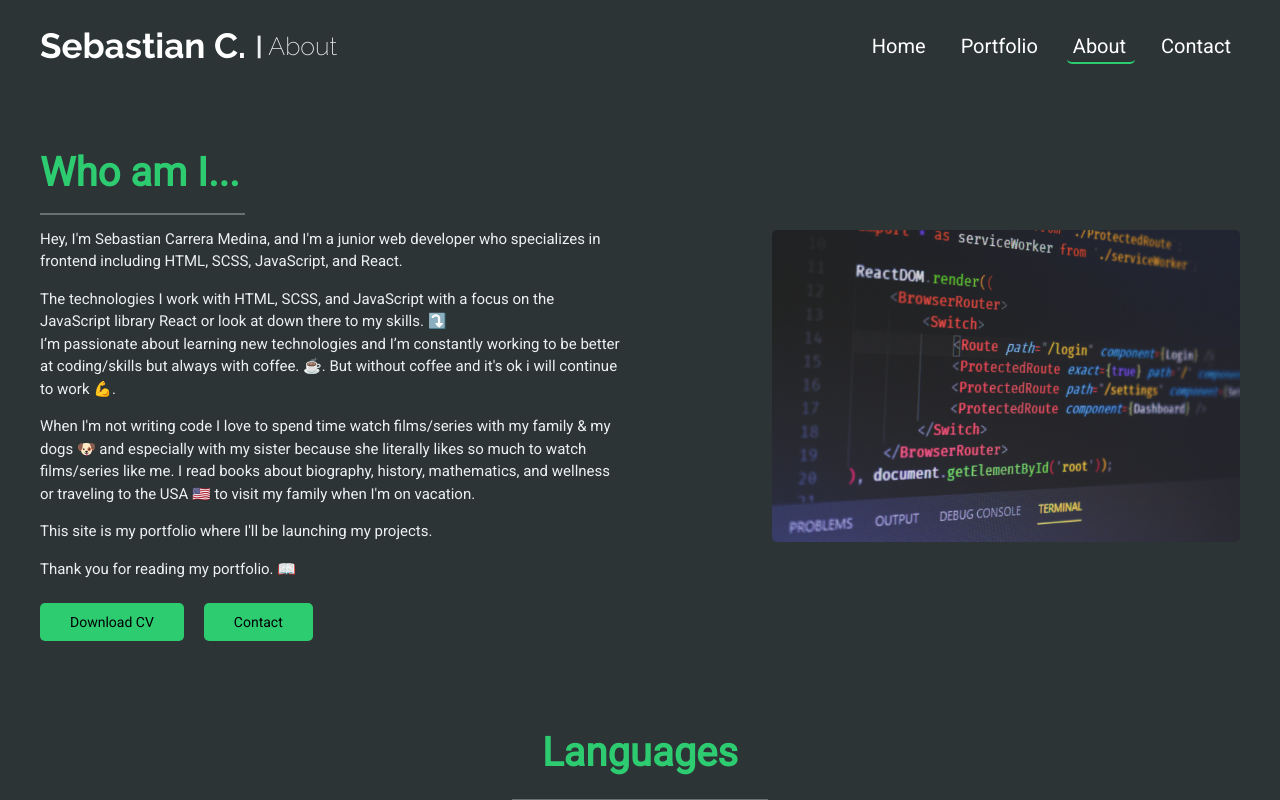
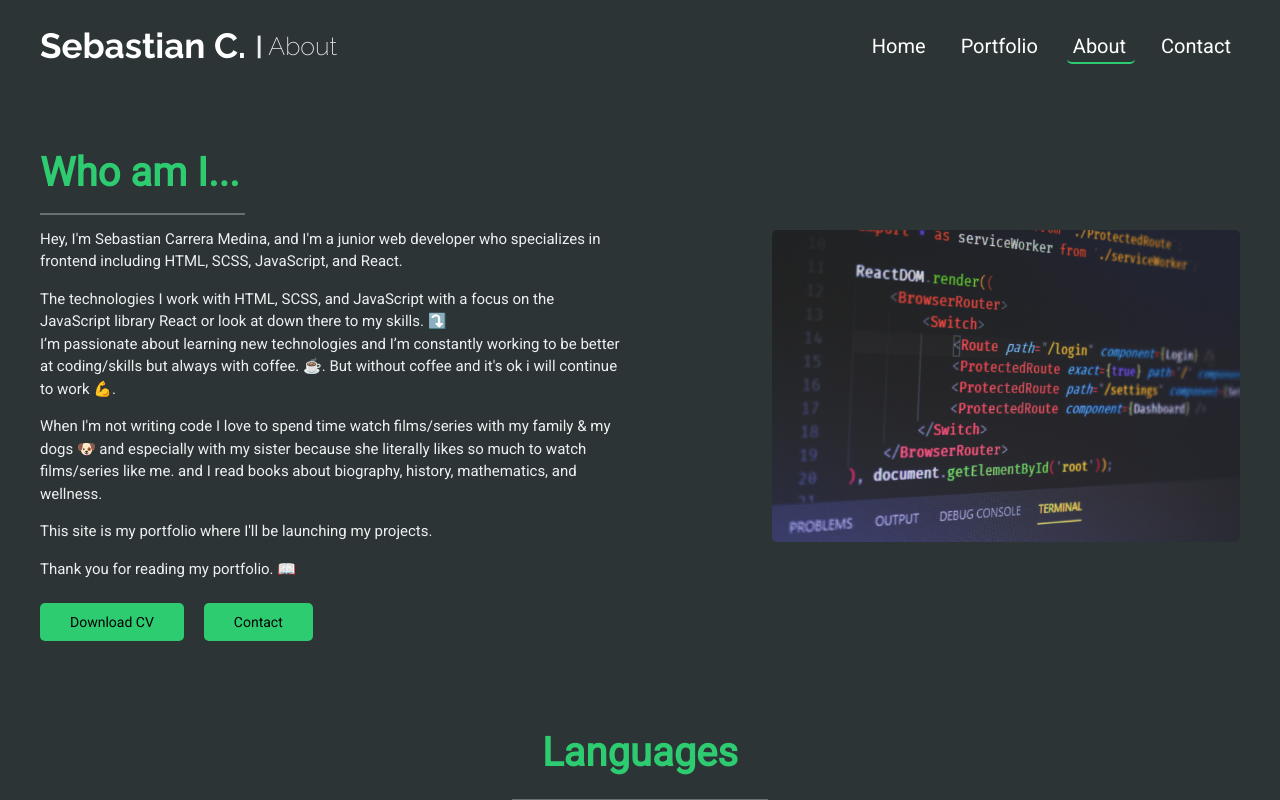
Before and after one commit to sebascarreram/portfolio, a React (Create React App) app in the folder frontend/: page /about in a window 1280 px wide. Shown: the top 800 px of the page. Built offline with nearby package versions, Linux system fonts and the light colour scheme.

Commit message:
Updated about

```diff
--- a/frontend/src/layout/About/About.js
+++ b/frontend/src/layout/About/About.js
@@ -29,8 +29,8 @@ const About = () => {
               <br />
               <p>
                 The technologies I work with HTML, SCSS, and JavaScript with a
-                focus on the JavaScript library React or look at down there to my skills.{" "}
-                <Emoji symbol="⤵️" label="arrow" />
+                focus on the JavaScript library React or look at down there to
+                my skills. <Emoji symbol="⤵️" label="arrow" />
               </p>
               <p>
                 I’m passionate about learning new technologies and I’m
@@ -45,8 +45,8 @@ const About = () => {
                 films/series with my family &amp; my dogs{" "}
                 <Emoji symbol="🐶" label="dog" /> and especially with my sister
                 because she literally likes so much to watch films/series like
-                me. I read books about biography, history, mathematics, and wellness or traveling to the USA <Emoji symbol="🇺🇸" label="flag" /> to
-                visit my family when I'm on vacation.
+                me. and I read books about biography, history, mathematics, and
+                wellness.{" "}
               </p>
               <br />
               <p>
```
